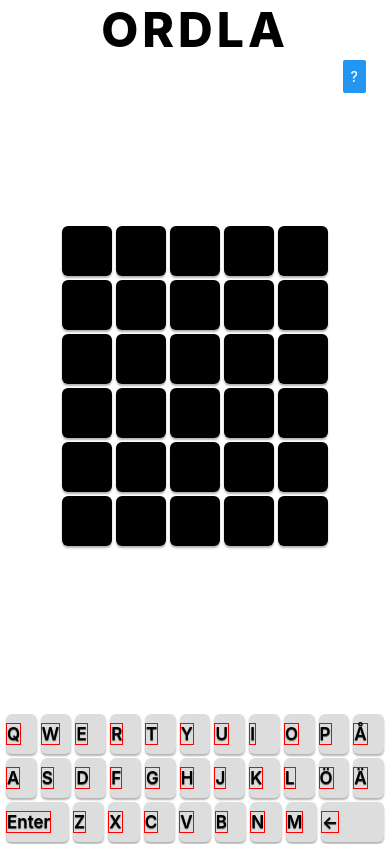
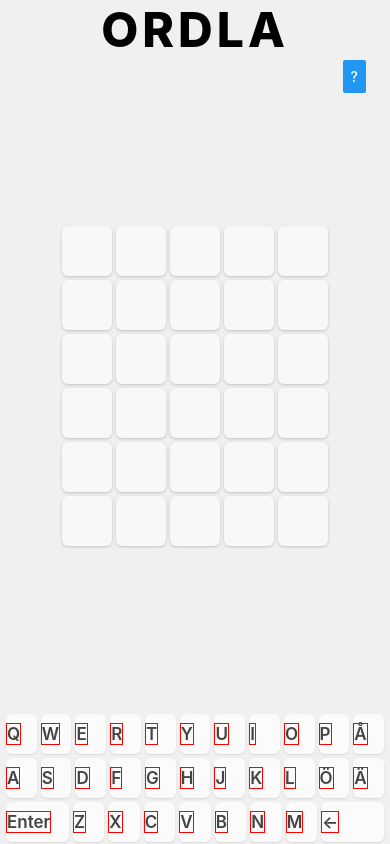
Before and after one commit to eldh/ordla-app, a React Native app: screen / in a window 390 px wide. Built offline with nearby package versions, Linux system fonts and the light colour scheme.

Commit message:
tweeeeaks

```diff
--- a/App.tsx
+++ b/App.tsx
@@ -1,5 +1,5 @@
 import { StatusBar } from "expo-status-bar";
-import { PlatformColor, StyleSheet, View, useColorScheme } from "react-native";
+import { StyleSheet, View, useColorScheme } from "react-native";
 import { Game } from "./src/Game";
 import { darkTheme, lightTheme, ThemeProvider } from "./src/Theme";
 
@@ -8,7 +8,7 @@
   return (
     <ThemeProvider value={theme}>
       <View style={[styles.container, { backgroundColor: theme.bg }]}>
-        <Game key={theme.bg} />
+        <Game key={theme.bg as string} />
         <StatusBar style="auto" />
       </View>
     </ThemeProvider>
--- a/app.json
+++ b/app.json
@@ -1,6 +1,6 @@
 {
   "expo": {
-    "name": "ordla",
+    "name": "Ordla",
     "slug": "ordla",
     "version": "1.0.0",
     "orientation": "portrait",
@@ -16,7 +16,9 @@
     },
     "assetBundlePatterns": ["**/*"],
     "ios": {
-      "supportsTablet": true
+      "supportsTablet": false,
+      "bundleIdentifier": "com.eldh.ordla",
+      "buildNumber": "1.0.0"
     },
     "android": {
       "adaptiveIcon": {
--- a/package.json
+++ b/package.json
@@ -13,6 +13,7 @@
     "@react-native-async-storage/async-storage": "~1.15.0",
     "expo": "~44.0.0",
     "expo-status-bar": "~1.2.0",
+    "expo-updates": "~0.11.6",
     "react": "17.0.1",
     "react-dom": "17.0.1",
     "react-native": "0.64.3",
--- a/src/Button.tsx
+++ b/src/Button.tsx
@@ -1,4 +1,5 @@
-import { PlatformColor, Pressable, StyleSheet, Text, View } from "react-native";
+import { DynamicColorIOS, Pressable, StyleSheet, Text } from "react-native";
+import { darkTheme, lightTheme } from "./Theme";
 
 export function Button(props: { title: string; onPress: () => void }) {
   const { onPress } = props;
@@ -14,7 +15,10 @@
 
 const styles = StyleSheet.create({
   base: {
-    backgroundColor: PlatformColor("systemBlue"),
+    backgroundColor: DynamicColorIOS({
+      light: lightTheme.bg2,
+      dark: darkTheme.bg2,
+    }),
     paddingTop: 10,
     paddingLeft: 14,
     paddingRight: 14,
@@ -24,11 +28,18 @@
     flex: 0,
     flexShrink: 0,
     alignSelf: "center",
+    shadowColor: "#000000",
+    shadowOpacity: 0.7,
+    shadowRadius: 3,
+    shadowOffset: { width: 0, height: 2 },
   },
   text: {
-    color: "#ffffff",
+    color: DynamicColorIOS({
+      light: lightTheme.text1,
+      dark: darkTheme.text1,
+    }),
     textAlign: "left",
-    fontWeight: "normal",
+    fontWeight: "600",
     fontSize: 17,
   },
   pressed: {
--- a/src/Game.tsx
+++ b/src/Game.tsx
@@ -17,6 +17,8 @@
 import { words } from "./words";
 import { useUpdateEffect } from "./useUpdateEffect";
 import Animated, { FadeInUp, FadeOutUp } from "react-native-reanimated";
+import { Button } from "./Button";
+import { themeColor, themeShadow } from "./Theme";
 
 export function Game() {
   const [, endOfDay] = useTimer(10000);
@@ -144,13 +146,9 @@
   warning: {
     position: "absolute",
     top: 56,
-    shadowColor: "#000000",
-    shadowOpacity: 0.3,
     paddingHorizontal: 15,
     paddingVertical: 12,
-    shadowRadius: 8,
-    shadowOffset: { width: 0, height: 4 },
-    backgroundColor: PlatformColor("tertiarySystemBackground"),
+    backgroundColor: themeColor("bg1"),
     borderRadius: 20,
     zIndex: 100,
   },
--- a/src/Help.tsx
+++ b/src/Help.tsx
@@ -9,6 +9,7 @@
 } from "react-native";
 import { B, H3, Text } from "./Text";
 import { Square } from "./Square";
+import { themeColor } from "./Theme";
 
 export function Help({}: {}) {
   const [help, setHelp] = useState(false);
@@ -89,7 +90,7 @@
     flex: 1,
     padding: 24,
     paddingTop: 62,
-    backgroundColor: PlatformColor("secondarySystemBackground"),
+    backgroundColor: themeColor("bg"),
   },
   example: {
     flexDirection: "row",
--- a/src/Keyboard.tsx
+++ b/src/Keyboard.tsx
@@ -1,13 +1,12 @@
 import * as React from "react";
 import {
-  PlatformColor,
   StyleProp,
   StyleSheet,
   TouchableNativeFeedback,
   View,
 } from "react-native";
 import { Text } from "./Text";
-import { useTheme } from "./Theme";
+import { darkTheme, themeColor, useShadowStyle, useTheme } from "./Theme";
 
 export function Keyboard(props: {
   onPress: (key: string) => void;
@@ -62,12 +61,16 @@
     word.indexOf(key_) === -1 && tries.some((t) => t.indexOf(key_) > -1);
   const doubleSize = ["Backspace", "Enter"].includes(key_);
   const key = (moreStyles?: StyleProp<object>) => (
-    <Text shadow style={StyleSheet.compose(keyStyles.text, moreStyles)}>
+    <Text
+      shadow={theme === darkTheme}
+      style={StyleSheet.compose(keyStyles.text, moreStyles)}
+    >
       {key_ === "Backspace" ? "←" : key_}
     </Text>
   );
 
   const theme = useTheme();
+  const shadowStyle = useShadowStyle("shadow1");
 
   const colorStyle = React.useMemo(() => {
     return {
@@ -79,14 +82,14 @@
         ? theme.bg1
         : theme.bg2,
     };
-  }, [hit, almost, miss]);
+  }, [hit, almost, miss, theme]);
 
   return (
     <View
-      style={StyleSheet.compose(
-        keyStyles.key,
-        doubleSize ? [keyStyles.double, colorStyle] : colorStyle
-      )}
+      style={StyleSheet.compose(keyStyles.key, [
+        doubleSize ? [keyStyles.double, colorStyle] : colorStyle,
+        shadowStyle,
+      ])}
     >
       <TouchableNativeFeedback
         onPressIn={() => {
@@ -95,42 +98,9 @@
         onPressOut={() => {
           setPressed(false);
         }}
-        // className={
-        //   "keyboard__key center" + (pressed ? " keyboard__key--pressed" : "")
-        // }
-        // onPointerDown={(e) => {
-        //   onPress(key_);
-        //   prevent(e);
-        //   setPressed(true);
-        // }}
         onPress={(_e) => {
           onPress(key_);
-          // prevent(e);
         }}
-        // onPointerUp={(e) => {
-        //   prevent(e);
-        //   setPressed(false);
-        // }}
-        // onPointerLeave={(e) => {
-        //   setPressed(false);
-        // }}
-        // onPointerMove={(e) => {
-        //   setPressed(false);
-        // }}
-        // style={{
-        //   width: ["Enter", "Backspace"].includes(key_) ? "82px" : "38px",
-        //   height: "38px",
-        //   textTransform: "uppercase",
-        //   flexShrink: 1,
-        //   background: hit
-        //     ? "var(--btn-bg--hit)"
-        //     : almost
-        //     ? "var(--btn-bg--almost)"
-        //     : miss
-        //     ? "var(--btn-bg--miss)"
-        //     : "var(--btn-bg)",
-        // }}
-        // title={key}
       >
         <View style={keyStyles.touchable}>{key()}</View>
       </TouchableNativeFeedback>
@@ -149,10 +119,6 @@
     margin: 2,
     borderRadius: 6,
     flex: 1,
-    shadowColor: "#000000",
-    shadowOpacity: 0.3,
-    shadowRadius: 2,
-    shadowOffset: { width: 0, height: 2 },
   },
   touchable: {
     flex: 1,
@@ -164,13 +130,14 @@
     fontWeight: "600",
     textTransform: "capitalize",
     fontSize: 17,
+    color: themeColor("text1"),
   },
   textCallout: {
     fontSize: 20,
   },
   extra: {
     width: "120%",
-    backgroundColor: PlatformColor("tertiarySystemBackground"),
+    backgroundColor: themeColor("bg2"),
     height: 60,
     justifyContent: "center",
     alignItems: "center",
@@ -178,10 +145,6 @@
     borderRadius: 8,
     borderTopRightRadius: 8,
     top: -62,
-    shadowColor: "#000000",
-    shadowOpacity: 0.5,
-    shadowRadius: 5,
-    shadowOffset: { width: 0, height: 2 },
   },
   double: {
     flex: 2,
--- a/src/Square.tsx
+++ b/src/Square.tsx
@@ -10,7 +10,14 @@
   withTiming,
 } from "react-native-reanimated";
 import { Text } from "./Text";
-import { useTheme } from "./Theme";
+import {
+  darkTheme,
+  lightTheme,
+  themeColor,
+  useIsDarkMode,
+  useShadowStyle,
+  useTheme,
+} from "./Theme";
 
 export function Square(props: {
   letter?: string;
@@ -20,7 +27,8 @@
   word: string;
 }) {
   const { index, letter, word, isCurrentTry, guess } = props;
-
+  const shadowStyle = useShadowStyle("shadow2");
+  const isDarkMode = useIsDarkMode();
   const hit = !isCurrentTry && word[index] === letter;
   const letterOccurrances = word.split("").filter((l) => l === letter).length;
   const letterHitsElsewhere =
@@ -74,13 +82,13 @@
   return (
     <Animated.View
       style={StyleSheet.compose(styles.container, [
-        bgStyle,
         rotateStyle,
-        isCurrentTry ? letterAnimationStyle : (undefined as StyleProp<object>),
+        isCurrentTry ? letterAnimationStyle : bgStyle,
+        shadowStyle,
       ])}
     >
       {letter ? (
-        <Text style={styles.text} shadow>
+        <Text style={styles.text} shadow={isDarkMode}>
           {letter}
         </Text>
       ) : null}
@@ -89,18 +97,26 @@
 }
 
 export function EmptySquare() {
-  return <View style={styles.container} />;
+  const shadowStyle = useShadowStyle("shadow2");
+  return <View style={StyleSheet.compose(styles.container, [shadowStyle])} />;
 }
 
 function useTypingAnimation() {
-  const animationValue = useSharedValue(0);
-  const theme = useTheme();
+  const themeFactor = useIsDarkMode() ? -10 : 10;
+  const animationValue = useSharedValue(themeFactor);
 
   const style = useAnimatedStyle(() => {
     const backgroundColor = interpolateColor(
       animationValue.value,
-      [0, 1],
-      [theme.bg1, theme.bg3]
+      [-10, -9, -8, 10, 11, 12],
+      [
+        darkTheme.bg1,
+        darkTheme.bg3,
+        darkTheme.bg2,
+        lightTheme.bg1,
+        "#eaeaea",
+        lightTheme.bg3,
+      ] as any
     );
 
     return {
@@ -110,11 +126,14 @@
 
   const bounce = React.useCallback(() => {
     animationValue.value = withSequence(
-      withTiming(0.8, {
+      withTiming(themeFactor + 1, {
         duration: 10,
         easing: Easing.elastic(1),
       }),
-      withTiming(0, { duration: 250, easing: Easing.out(Easing.ease) })
+      withTiming(themeFactor + 2, {
+        duration: 250,
+        easing: Easing.out(Easing.ease),
+      })
     );
   }, []);
   React.useEffect(() => {
@@ -133,8 +152,8 @@
   almost: boolean;
   index: number;
 }) {
-  const bgAnimation = useSharedValue(hit ? 1 : almost ? -1 : 0);
-  const theme = useTheme();
+  const themeFactor = useTheme() === darkTheme ? -10 : 10;
+  const bgAnimation = useSharedValue(themeFactor + (hit ? 1 : almost ? -1 : 0));
 
   const shouldAnimate = React.useRef(false);
   React.useEffect(() => {
@@ -143,7 +162,9 @@
     } else if (shouldAnimate.current && (hit || almost)) {
       bgAnimation.value = withDelay(
         index * REVEAL_DELAY + REVEAL_DELAY / 2,
-        withTiming(hit ? 1 : almost ? -1 : 0, { duration: REVEAL_DELAY / 4 })
+        withTiming(themeFactor + (hit ? 1 : almost ? -1 : 0), {
+          duration: REVEAL_DELAY / 4,
+        })
       );
     }
   }, [hit, almost]);
@@ -151,8 +172,15 @@
   return useAnimatedStyle(() => {
     const backgroundColor = interpolateColor(
       bgAnimation.value,
-      [-1, 0, 1],
-      [theme.orange, theme.bg1, theme.green]
+      [-11, -10, -9, 9, 10, 11],
+      [
+        darkTheme.orange,
+        darkTheme.bg2,
+        darkTheme.green,
+        lightTheme.orange,
+        lightTheme.bg3,
+        lightTheme.green,
+      ] as any
     );
 
     return {
@@ -204,19 +232,15 @@
   container: {
     alignItems: "center",
     justifyContent: "center",
-    backgroundColor: PlatformColor("tertiarySystemBackground"),
+    backgroundColor: themeColor("bg1"),
     height: 50,
     width: 50,
     margin: 2,
     borderRadius: 6,
-    shadowColor: "#000000",
-    shadowOpacity: 0.3,
-    shadowRadius: 2,
-    shadowOffset: { width: 0, height: 2 },
   },
   text: {
     textTransform: "uppercase",
-    color: PlatformColor("label"),
+    color: themeColor("text"),
     fontWeight: "600",
     fontSize: 20,
   },
--- a/src/Theme.ts
+++ b/src/Theme.ts
@@ -1,39 +1,79 @@
 import * as React from "react";
+import { ColorValue, DynamicColorIOS, ShadowStyleIOS } from "react-native";
 
 export const lightTheme: Theme = {
-  bg: "#ffffff",
-  bg1: "#eeeeee",
-  bg2: "#dddddd",
-  bg3: "#bbbbbb",
+  bg: "#f0f0f0",
+  bg1: "#f8f8f8",
+  bg2: "#fbfbfb",
+  bg3: "#ffffff",
   text: "#222222",
-  text1: "#555555",
+  text1: "#444444",
   text2: "#888888",
-  green: "#00b200",
-  orange: "#df9800",
+  green: "#72ec60",
+  orange: "#ffe343",
+  shadow1: {
+    shadowColor: "#000000",
+    shadowOpacity: 0.1,
+    shadowRadius: 2,
+    shadowOffset: { width: 0, height: 1 },
+  },
+  shadow2: {
+    shadowColor: "#000000",
+    shadowOpacity: 0.2,
+    shadowRadius: 3,
+    shadowOffset: { width: 0, height: 1 },
+  },
+  shadow3: {
+    shadowColor: "#000000",
+    shadowOpacity: 0.7,
+    shadowRadius: 4,
+    shadowOffset: { width: 0, height: 4 },
+  },
 };
 
 export const darkTheme: Theme = {
   bg: "#222222",
   bg1: "#383838",
-  bg2: "#5a5a5a",
+  bg2: "#505050",
   bg3: "#606060",
   text: "#ffffff",
   text1: "#dddddd",
   text2: "#999999",
   green: "#00b200",
   orange: "#df9800",
+  shadow1: {
+    shadowColor: "#000000",
+    shadowOpacity: 0.7,
+    shadowRadius: 2,
+    shadowOffset: { width: 0, height: 1 },
+  },
+  shadow2: {
+    shadowColor: "#000000",
+    shadowOpacity: 0.6,
+    shadowRadius: 3,
+    shadowOffset: { width: 0, height: 2 },
+  },
+  shadow3: {
+    shadowColor: "#000000",
+    shadowOpacity: 0.7,
+    shadowRadius: 4,
+    shadowOffset: { width: 0, height: 4 },
+  },
 };
 
 type Theme = {
-  bg: string;
-  bg1: string;
-  bg2: string;
-  bg3: string;
-  text: string;
-  text1: string;
-  text2: string;
-  green: string;
-  orange: string;
+  bg: ColorValue;
+  bg1: ColorValue;
+  bg2: ColorValue;
+  bg3: ColorValue;
+  text: ColorValue;
+  text1: ColorValue;
+  text2: ColorValue;
+  green: ColorValue;
+  orange: ColorValue;
+  shadow1: ShadowStyleIOS;
+  shadow2: ShadowStyleIOS;
+  shadow3: ShadowStyleIOS;
 };
 const ThemeContext = React.createContext(darkTheme);
 
@@ -42,3 +82,15 @@
 export function useTheme() {
   return React.useContext(ThemeContext);
 }
+type ShadowLevel = "shadow1" | "shadow2" | "shadow3";
+export function themeColor(color: keyof Omit<Theme, ShadowLevel>) {
+  return DynamicColorIOS({ light: lightTheme[color], dark: darkTheme[color] });
+}
+
+export function useShadowStyle(level: ShadowLevel): object {
+  return useTheme()[level];
+}
+
+export function useIsDarkMode(): boolean {
+  return useTheme() === darkTheme;
+}
```
Also changed, not shown: 1 other file (tests, documents, lock files or other folders).
